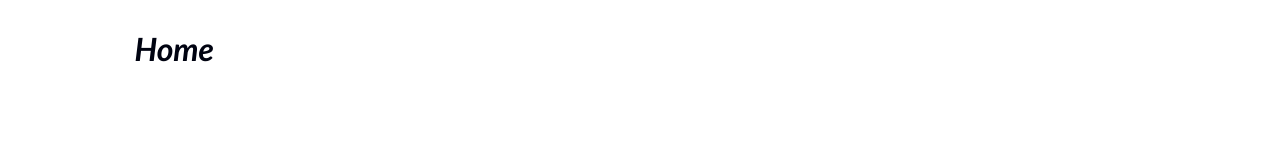
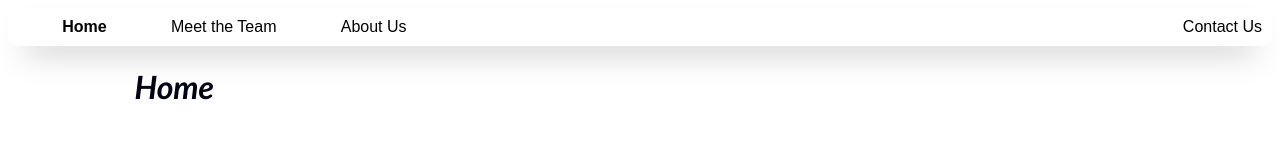
Before and after one commit to supersliser/SweetNSoftech, an Astro site: page / in a window 1280 px wide. Built offline with nearby package versions, Linux system fonts and the light colour scheme; Astro itself is replaced by a stand-in of ours.

Commit message:
Navbar working (i forgot to return from the map)

```diff
--- a/src/components/LinkButton.astro
+++ b/src/components/LinkButton.astro
@@ -1,39 +1,28 @@
 ---
-const {link, bold} = Astro.props
+const {link, bold, text} = Astro.props
 var boldText = "normal"
 if (bold) {
     boldText = "bold"
 }
 ---
 
-<button onclick={link}><slot /></button>
+<button class="linkButton" onclick={link}>{text}</button>
 
 <style define:vars={{ boldText }}>
-    @keyframes Hover {
-        0% {
-            background-color: transparent;
-        }
-
-        100% {
-            background-color: rgba(0, 0, 0, 0.3);
-        }
-    }
 
     .linkButton  {
         color: black;
         font-weight: var(--boldText);
         padding: 10px;
-        border-radius: 5px;
+        border-radius: 10px;
         background-color: transparent;
         font-size: 1rem;
-        animation-name: hover;
-        animation-duration: 1s;
-        animation-direction: reverse;
+        border-width: 0;
     }
 
     .linkButton:hover {
-        animation-name: hover;
-        animation-duration: 1s;
+        background-color: rgba(0, 0, 0, 0.3);
+        box-shadow: 0px 17px 32px -17px #000000;
     }
 
 
--- a/src/components/Navbar.astro
+++ b/src/components/Navbar.astro
@@ -7,23 +7,26 @@
 
 <nav class="barContainer">
     <div class="leftBarContainer">
+        {
+            Pages[0].map((page) => {return (
                 <div class="itemContainer">
-            {
-            Pages[0].map((page) => {
-                page[0] == currentPage ?
-                (<LinkButton link={page[1]}>{page[0]}</LinkButton>) :
-                (<LinkButton bold={true} link={page[1]}>{page[0]}</LinkButton>)})}
+                    {page[0] != currentPage ?
+                    (<LinkButton bold={false} link={page[1]} text={page[0]} />) :
+                    (<LinkButton bold={true} link={page[1]} text={page[0]} />)}
                 </div>
+            )})
+        }
     </div>
     <div class="rightBarContainer">
+        {
+            Pages[1].map((page) => {return (
                 <div class="itemContainer">
-            {
-                Pages[1].map((page) => {
-                page[0] == currentPage ?
-                (<LinkButton link={page[1]} size="1rem">{page[0]}</LinkButton>) :
-                (<LinkButton bold={true} link={page[1]} size="1rem">{page[0]}</LinkButton>)})
+                    {page[0] != currentPage ?
+                    (<LinkButton bold={false} link={page[1]} text={page[0]} />) :
+                    (<LinkButton bold={true} link={page[1]} text={page[0]} />)}
+                </div>
+            )})
         }
-        </div>
     </div>
 </nav>
 
@@ -32,7 +35,7 @@
         position: static;
         min-height: 20%;
         width: 100%;
-    background-color: green;
+        background-color: transparent;
         border-bottom-left-radius: 10px;
         border-bottom-right-radius: 10px;
         box-shadow: 0px 17px 32px -17px #000000;
@@ -47,7 +50,6 @@
         background-color: inherit;
         grid-column-start: 1;
         grid-column-end: 1;
-
         display: flex;
         align-items: center;
         justify-content: start;
@@ -57,7 +59,6 @@
         background-color: inherit;
         grid-column-start: 2;
         grid-column-end: 2;
-
         display: flex;
         align-items: center;
         justify-content: end;
```
Lines whose indentation alone changed are shown as unchanged.
